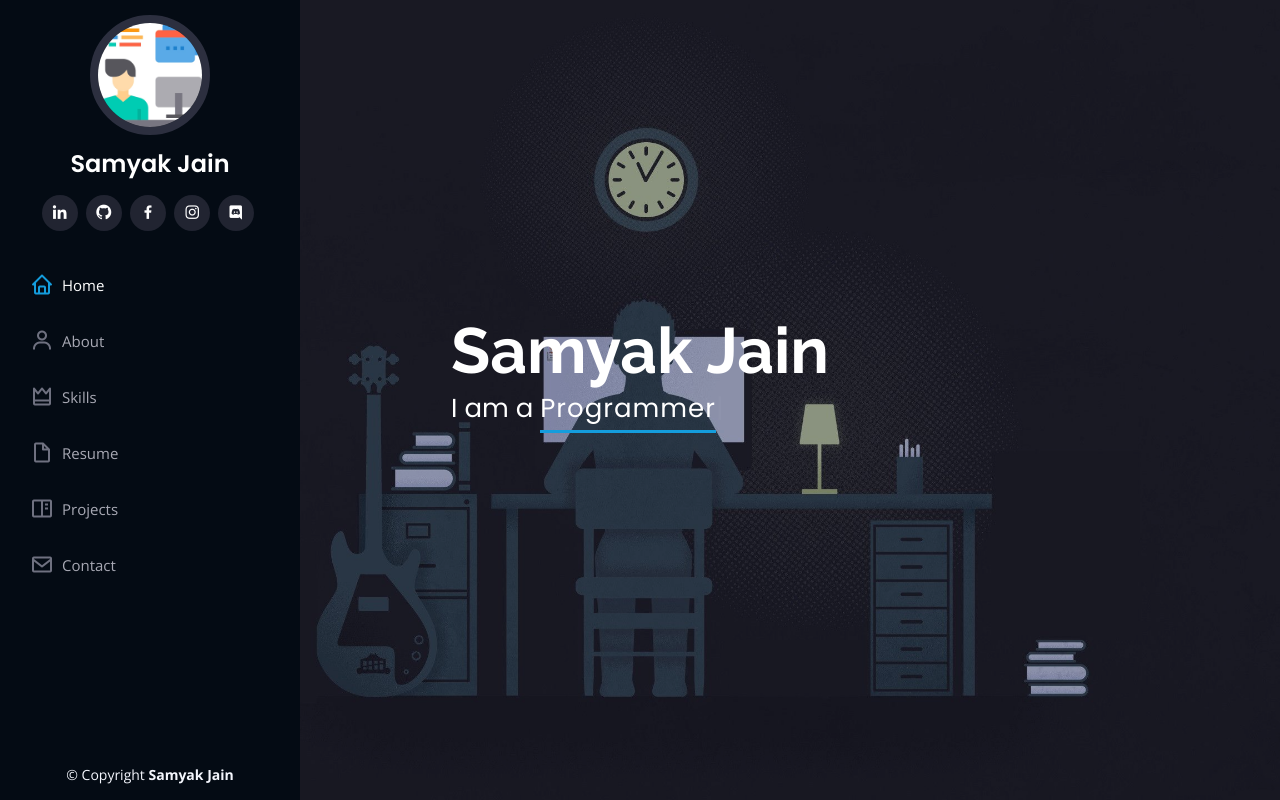
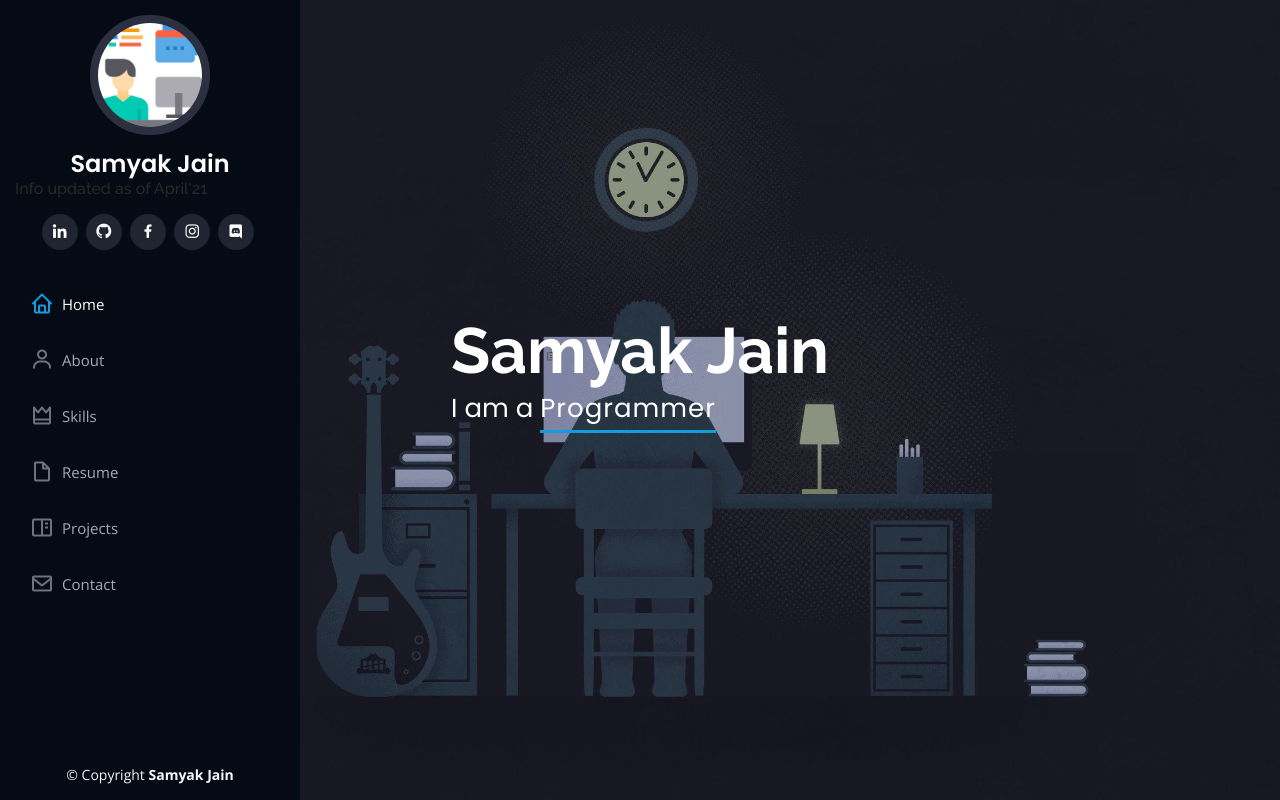
Before and after one commit to samyak19098/samyak19098.github.io, a plain HTML site: page index.html in a window 1280 px wide. Shown: the top 800 px of the page. Drawn offline with nearby package versions, Linux system fonts and the light colour scheme.

Commit message:
Update index.html

```diff
--- a/index.html
+++ b/index.html
@@ -41,6 +41,7 @@
       <div class="profile">
         <img src="assets/img/profile-img.jpg" alt="" class="img-fluid rounded-circle">
         <h1 class="text-light"><a href="index.html">Samyak Jain</a></h1>
+        <h6 class="info-upd">Info updated as of April'21</h6>
         <div class="social-links mt-3 text-center">
           <a href="https://www.linkedin.com/in/samyak-jain-01cs/" class="linkedin"><i class="bx bxl-linkedin"></i></a>
           <a href="https://github.com/samyak19098" class="github"><i class="bx bxl-github"></i></a>
```
